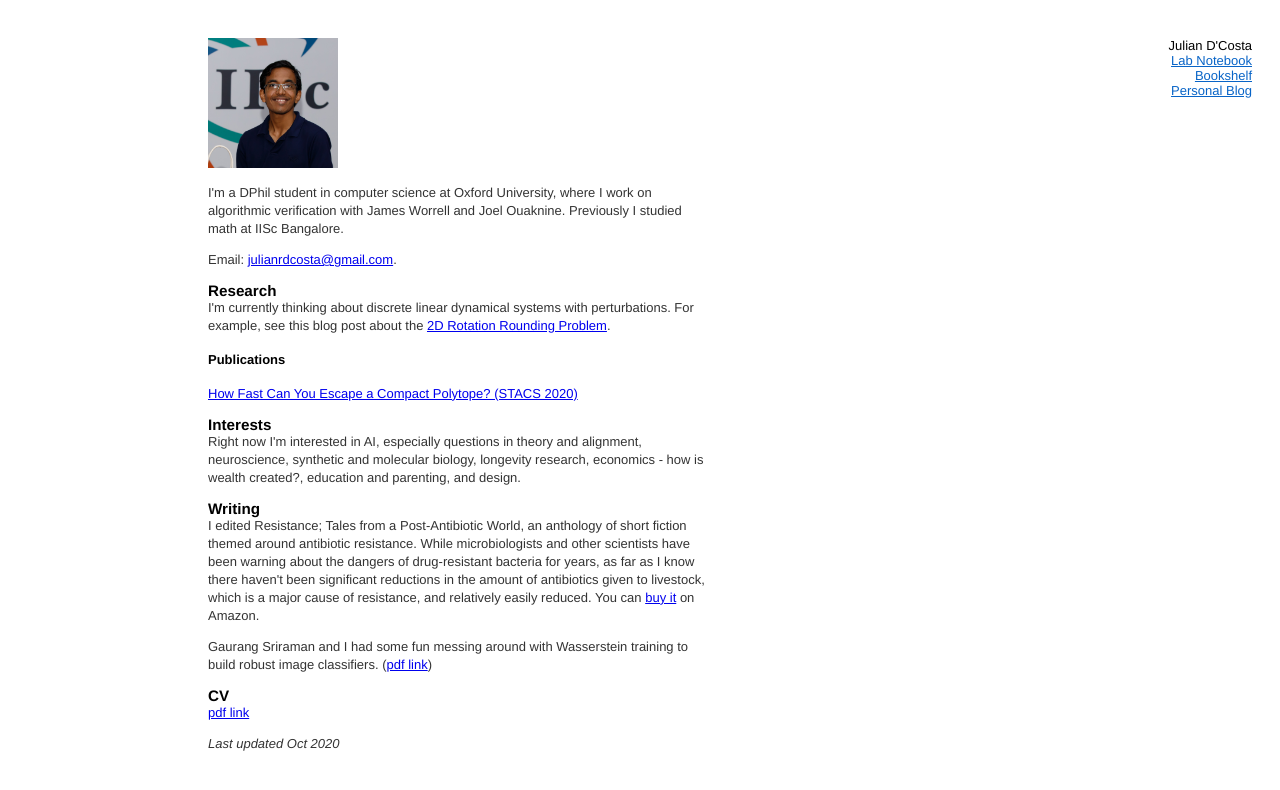
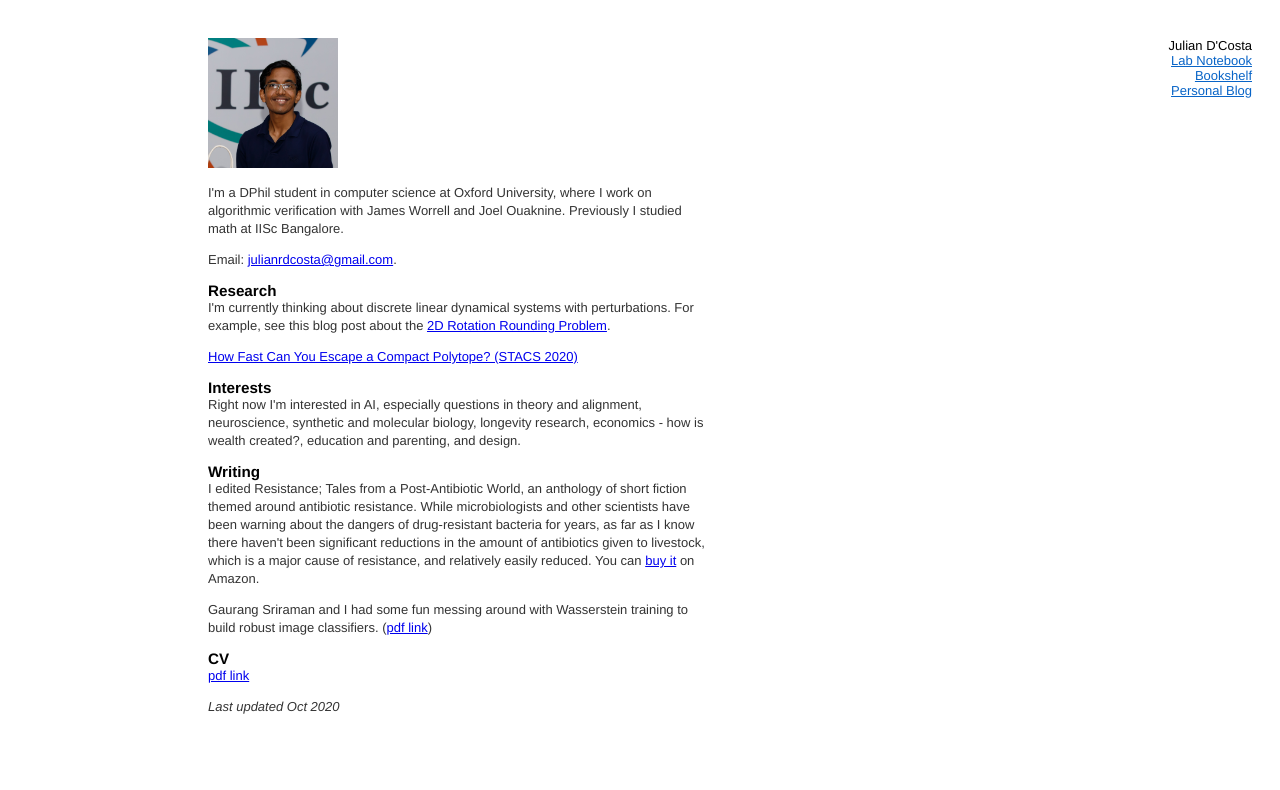
Before and after one commit to julianrdcosta/julianrdcosta.github.io, a Jekyll site: the page built from index.html, in a window 1280 px wide. Shown: the top 790 px of the page. Built offline with Jekyll 4.4.1, drawn with Linux system fonts in a browser that asks for light colours.

Commit message:
Update index.html

```diff
--- a/index.html
+++ b/index.html
@@ -29,7 +29,6 @@ title: Julian R D'Costa
 <p class="notop">I'm currently thinking about discrete linear dynamical systems with perturbations. For example, see this blog post
   about the <a href="https://justunreadableicon.wordpress.com/2020/09/25/on-the-2d-rotation-rounding-problem" target="_blank">2D Rotation Rounding Problem</a>.</p>
 
-  <h4>Publications</h4>
   <p class="notop"> <a href="https://people.mpi-sws.org/~joel/publications/escape-bounds20abs.html" target="_blank">How Fast Can You Escape a Compact Polytope? (STACS 2020)</a></p>
 
   <h3>Interests</h3> <p class="notop">Right now I'm interested in AI, especially questions in theory and alignment, neuroscience, synthetic and molecular biology, longevity research, economics - how is wealth created?, education and parenting, and design. </p>
```
